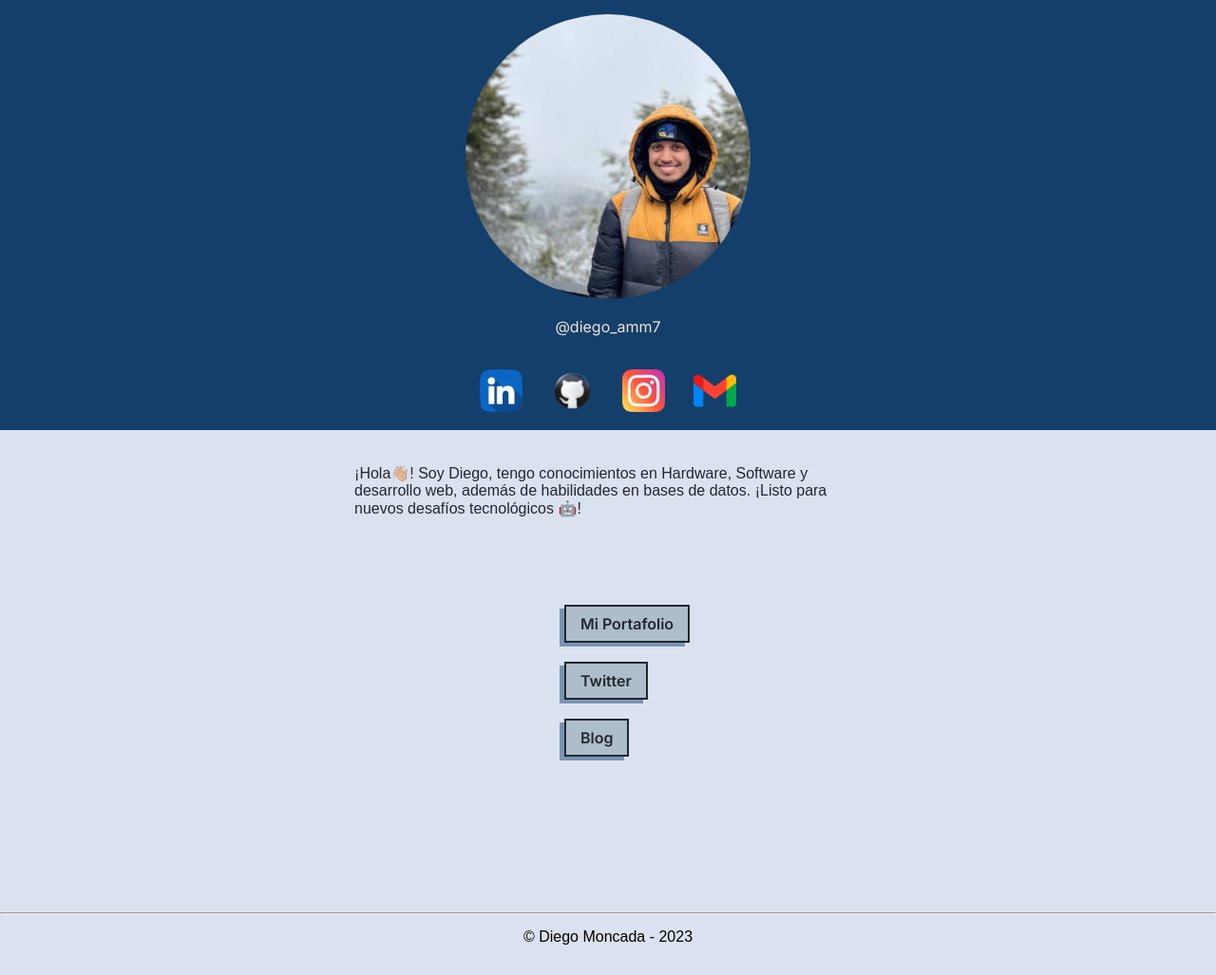
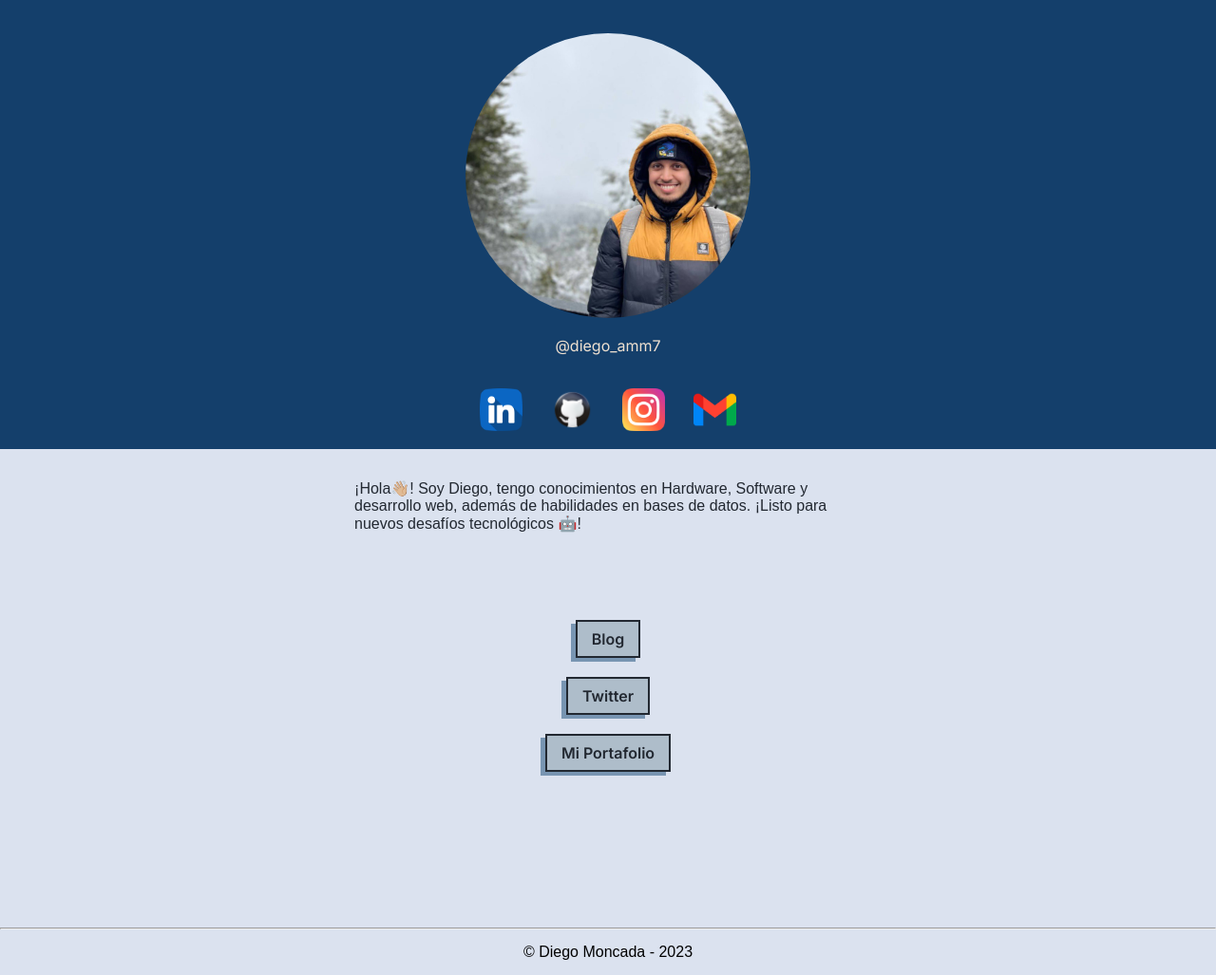
Before and after one commit to diegoamm7/miportal.github.io, a plain HTML site: page index.html in a window 1280 px wide. Shown: the whole page at 95% size. Drawn offline with Linux system fonts and the light colour scheme; a web font is replaced by a local one.

Commit message:
actualizacion vol 7

```diff
--- a/css/style.css
+++ b/css/style.css
@@ -19,6 +19,8 @@ header{
     background: #143F6B;
     text-align: center;
     display: block;
+    margin-bottom: 0px;
+    padding: 20px;
 }
 .imagen img{
     align-items: center;
@@ -35,9 +37,12 @@ header{
     margin: 0px;
     font-weight: 400;
 }
+nav{
+    background: #143F6B;
+}
 nav ul{
     display: flex;
-    margin: 20px;
+    margin-top: 0px;
     list-style: none;
     justify-content: center;
     padding: 0px;
@@ -66,6 +71,10 @@ nav ul li a img{
     justify-content: center;
     margin: 30px;
 }
+.botones ul{
+    padding: 0px;
+    text-align: center;
+}
 .botones li{
     list-style: none;
     margin-top: 40px;
@@ -93,19 +102,3 @@ footer{
 footer p{
     margin: 15px;
 }
-
-/*
-.btn:link, .btn:visited{
-    display: inline-block;
-    background-color: #8453c2;
-    color: #fff;
-    font-weight: 500;
-    text-decoration: none;
-    border: 1px solid #4B4453;
-    padding: 8px 12px ;
-    border-radius: 8px;
-}
-.btn:hover, .btn:active{
-    background-color: #41137d;
-
-}
--- a/index.html
+++ b/index.html
@@ -23,14 +23,14 @@
     <meta property="og:description" content="Informacion">
     <meta property="og:type" content="links">
     <meta property="og:image" content="https://acortar.link/MscCPw">
-    <meta property="og:url" content="https://www.linkedin.com/in/diego-moncada99">
+    <meta property="og:url" content="https://diegoamm7.github.io/miportal.github.io/">
 
     <!-----------------METASSS twitter-------------------------->
     <meta property="twitter:title" content="Portal links">
     <meta property="twitter:description" content="Informacion Profesional">
     <meta property="twitter:type" content="Links">
     <meta property="twitter:image" content="https://acortar.link/MscCPw">
-    <meta property="twitter:url" content="https://www.linkedin.com/in/diego-moncada99">
+    <meta property="twitter:url" content="https://diegoamm7.github.io/miportal.github.io/">
 </head>
 <body>
     <header>
@@ -38,6 +38,7 @@
             <img src="./img/1684196282525.jpg" alt="imagen perfil"><a href="https://www.instagram.com/diego_amm7/"></a></img>
             <p>@diego_amm7</p>
         </div>
+        </header>
 
             <nav>
                 <ul>
@@ -47,7 +48,7 @@
                     <li><a href="mailto:diegoamm8@gmail.com" target="_blank"><img src="./img/gmail.png" alt="gmail"></a></li>
                 </ul>
             </nav>
-        </header>
+
         <main>
             <section class="informacion">
                 <p>
@@ -57,16 +58,16 @@
             </section>
             <section class="botones">
                 <ul>
+                    <li><a href="index.html" class="btn" target="_blank">Blog</a></li>
+                    <li><a href="https://twitter.com/diegoamm7" class="btn" target="_blank">Twitter</a></li>
                     <li><a href="index.html" class="btn" target="_blank">Mi Portafolio</a></li>
-                    <li><a href="https://twitter.com/diegoamm7" class="btn" target="_blank">Twitter</a></li>
-                    <li><a href="index.html" class="btn" target="_blank">Blog</a></li>
                 </ul>
             </section>
         </main>
         <hr>
-    <footer>
+    <footer itemscope itemtype="https://schema.org/Person">
         <p>
-            &copy; Diego Moncada - 2023
+            <span itemprop="name">&copy; Diego Moncada - 2023</span>
         </p>
     </footer>
 </body>
```
